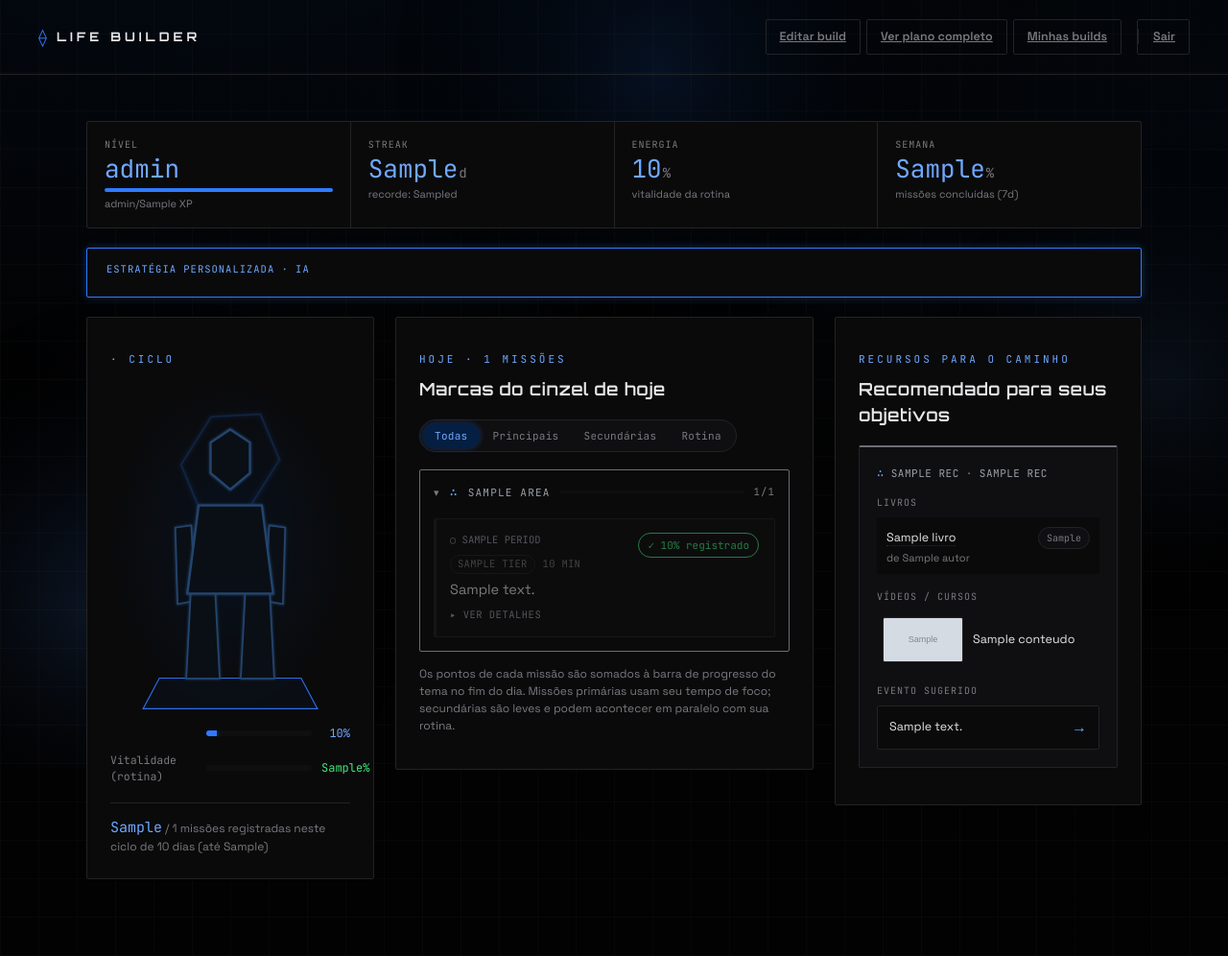
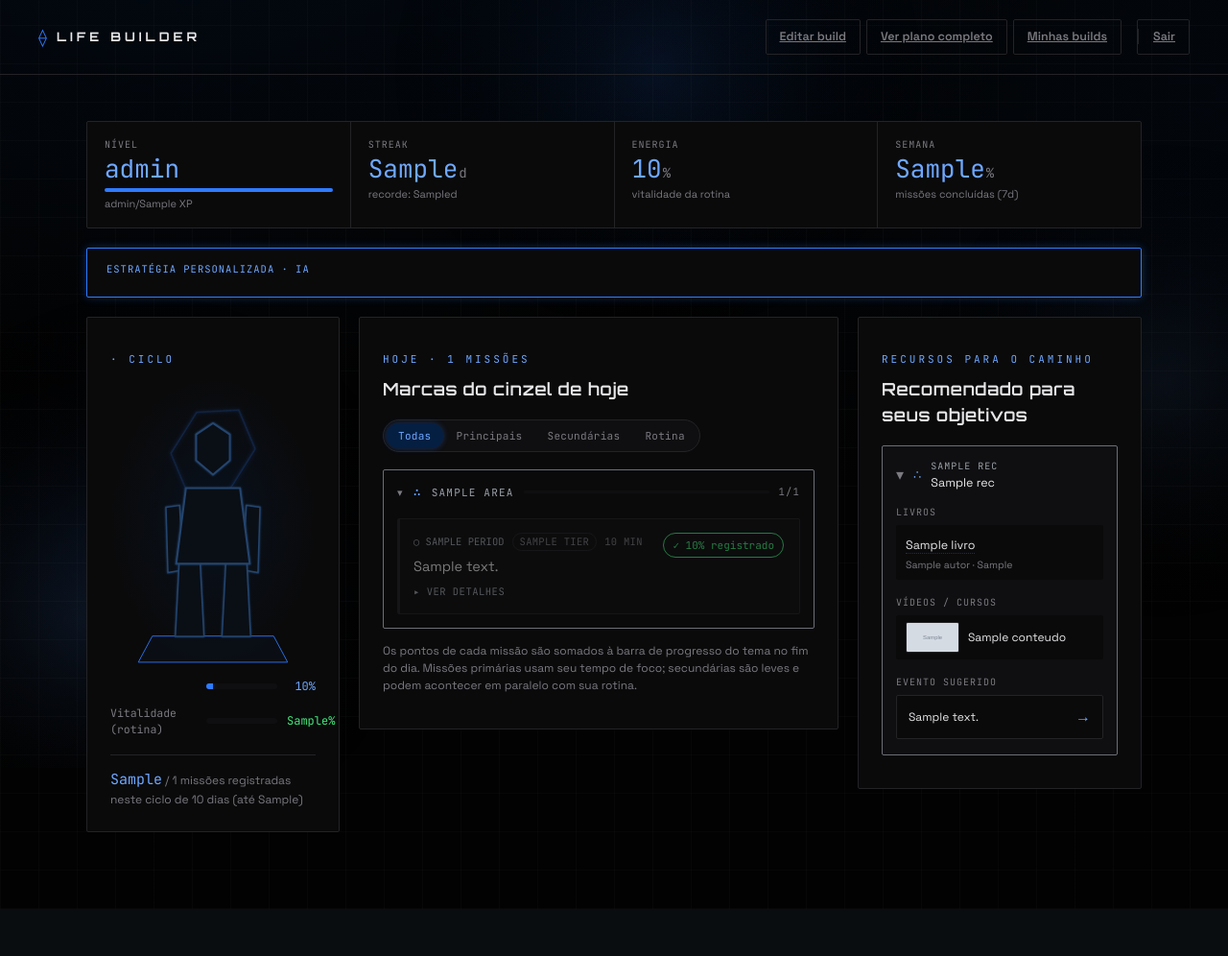
Before and after one commit to rcrdevs/life-builder-assistant, a Flask app: template templates/dashboard.html in a window 1280 px wide. Shown: the whole page at 96% size. After the commit the page ends 946 px from the top, so only its background shows below. Run offline with Flask 3, Linux system fonts and the light colour scheme; the template is opened without the code that fills it: most values are stand-ins (such as "Sample title", 1, 10 or a date in 2020); grey boxes marked "Sample" are stand-in pictures; a database or web service that is not in the repository returns one stand-in record (values such as "Sample title"); some libraries are stand-ins or nearby versions.

Commit message:
Zera missoes duplicadas, corrige card que ficava 'selecionado' apos desmarcar, e refaz layout de recursos
Missoes duplicadas: o teto de repeticao por dia era 2, mas ver a mesma tarefa
duas vezes na lista de hoje continua parecendo bug pra quem usa. Agora e 1 --
nenhuma missao se repete dentro do mesmo dia. A variedade entre dias continua
(o ciclo de templates segue avancando de um dia pro outro). Verificado em 3
cenarios (1, 2 e 4 areas) ao longo dos 14 dias do ciclo.

Card "selecionado" mesmo apos desmarcar: a causa era o valor de prioridade
(tier) do card, que nunca era limpo no uncheck -- o CSS coloria o card a
partir desse valor, entao ele mantinha borda, glow e o selo "Principal"
depois de desmarcado. Agora o uncheck limpa a prioridade, e o estado visual
passou a vir de classes aplicadas por JS (static/js/checkable.js, novo) em
vez de :has(input:checked)/:has([value=...]) -- mais explicito, inspecionavel
no DevTools e sem depender de suporte a :has(). Verificado ao vivo: card
desmarcado fica pixel a pixel identico a um card nunca tocado, o mesmo
valendo pras pills de objetivo.

Recursos para o caminho: o layout anterior punha titulo e preco lado a lado
numa coluna de ~300px, e o chip de preco (nowrap, sem encolher) deixava so
46px pro titulo do livro -- que quebrava quase letra por letra, ocupando
209px de altura. Agora tudo empilha na vertical (titulo em largura cheia,
autor/preco como meta discreta abaixo) e cada card virou colapsavel, so o
primeiro aberto por padrao. Altura do titulo caiu 69% (209px -> 65px) e a
pagina inteira encolheu 33% (2269px -> 1514px).

Hierarquia do dashboard: as missoes (o que o usuario abre o app pra ver todo
dia) agora tem a coluna mais larga -- antes as duas laterais somadas tinham
mais espaco que o miolo.

Co-Authored-By: Claude Sonnet 5 <noreply@anthropic.com>

```diff
--- a/static/css/style.css
+++ b/static/css/style.css
@@ -366,10 +370,13 @@ input:focus, select:focus, textarea:focus, button:focus {
 .lb-build-new-form input:focus { outline: none; border-color: var(--neon); }
 
 /* ---------- DASHBOARD ---------- */
+/* As missoes sao o conteudo que o usuario abre o app pra ver todo dia, entao
+   ficam com a coluna mais larga -- antes as duas laterais (avatar + recursos)
+   somavam mais largura que o miolo, invertendo a hierarquia. */
 .lb-dashboard {
     display: grid;
-    grid-template-columns: 300px 1fr 320px;
-    gap: 22px;
+    grid-template-columns: 264px minmax(0, 1fr) 296px;
+    gap: 20px;
     align-items: start;
 }
 @media (max-width: 1050px) {
@@ -560,47 +567,61 @@ input:focus, select:focus, textarea:focus, button:focus {
     margin-bottom: 18px;
 }
 
+/* Coluna estreita (~300px): tudo aqui empilha na vertical. A versao anterior
+   punha titulo e preco lado a lado, e o chip de preco (nowrap, sem encolher)
+   comia a linha inteira -- sobravam ~46px pro titulo do livro, que quebrava
+   quase letra por letra. Numa coluna dessa largura, competir por espaco
+   horizontal nunca cabe: titulo ocupa a largura toda, o resto vira meta
+   discreta embaixo. */
 .lb-rec-card {
     border: 1px solid var(--line);
-    border-top: 2px solid var(--chrome);
     border-radius: var(--radius);
-    padding: 18px;
-    margin-bottom: 14px;
+    margin-bottom: 10px;
     background: var(--surface-2);
+    transition: border-color .15s ease;
 }
-.lb-rec-card__title {
-    display: flex; align-items: baseline; gap: 7px; flex-wrap: wrap;
-    font-family: var(--font-mono); font-size: 11px; letter-spacing: 0.5px; color: var(--chrome-bright);
-    text-transform: uppercase; margin: 0 0 14px;
+.lb-rec-card[open] { border-color: var(--chrome); }
+.lb-rec-card__summary {
+    display: flex; align-items: center; gap: 10px;
+    list-style: none; cursor: pointer; padding: 13px 14px;
 }
-.lb-rec-card__icon { color: var(--neon-bright); font-size: 12px; }
-.lb-rec-card__sep { color: var(--text-dim); }
+.lb-rec-card__summary::-webkit-details-marker { display: none; }
+.lb-rec-card__summary::before { content: "▸"; color: var(--text-dim); flex-shrink: 0; }
+.lb-rec-card[open] > .lb-rec-card__summary::before { content: "▾"; }
+.lb-rec-card__icon { color: var(--neon-bright); font-size: 13px; flex-shrink: 0; }
+.lb-rec-card__labels { display: flex; flex-direction: column; gap: 2px; min-width: 0; }
+.lb-rec-card__area {
+    font-family: var(--font-mono); font-size: 10px; letter-spacing: 1px;
+    color: var(--chrome-bright); text-transform: uppercase;
+}
+.lb-rec-card__goal { font-size: 12.5px; color: var(--text); line-height: 1.3; }
+.lb-rec-card__body { padding: 2px 14px 16px; }
 
 .lb-rec-block { margin-bottom: 16px; }
 .lb-rec-block:last-child { margin-bottom: 0; }
 .lb-rec-block__label {
     display: block; font-size: 10px; color: var(--text-dim); text-transform: uppercase;
-    letter-spacing: 1px; font-family: var(--font-mono); margin-bottom: 8px;
+    letter-spacing: 1px; font-family: var(--font-mono); margin-bottom: 6px;
 }
 
-.lb-rec-items { display: flex; flex-direction: column; gap: 1px; }
+.lb-rec-items { display: flex; flex-direction: column; gap: 2px; }
 .lb-rec-item {
-    display: flex; align-items: baseline; justify-content: space-between; gap: 10px;
+    display: flex; flex-direction: column; gap: 3px;
     padding: 8px 10px; border-radius: var(--radius); background: var(--surface);
     transition: background .15s ease;
 }
 .lb-rec-item:hover { background: var(--surface-2); box-shadow: inset 0 0 0 1px var(--line); }
-.lb-rec-item__main { display: flex; flex-direction: column; gap: 2px; min-width: 0; }
-.lb-rec-item__title { font-size: 12.5px; color: var(--text); text-decoration: none; border-bottom: 1px dotted var(--neon-glow); }
+.lb-rec-item__title {
+    font-size: 12.5px; line-height: 1.35; color: var(--text); text-decoration: none;
+    border-bottom: 1px dotted var(--neon-glow);
+    /* titulo de livro e longo e a coluna e estreita -- distribui as linhas de
+       forma mais equilibrada em vez de deixar uma ultima linha orfa. */
+    text-wrap: pretty;
+}
 .lb-rec-item__title:hover { color: var(--neon-bright); }
-.lb-rec-item__meta { font-size: 11px; color: var(--text-dim); }
-.lb-rec-item__price {
-    flex-shrink: 0; font-family: var(--font-mono); font-size: 10px; color: var(--text-dim);
-    background: var(--surface-2); border: 1px solid var(--line); border-radius: 999px; padding: 3px 8px;
-    white-space: nowrap;
-}
+.lb-rec-item__meta { font-size: 10.5px; color: var(--text-dim); line-height: 1.3; }
 
-.lb-rec-livro { position: relative; display: inline-block; }
+.lb-rec-livro { position: relative; display: block; }
 .lb-rec-livro__popover {
     display: none;
     position: absolute; bottom: calc(100% + 8px); left: 0; z-index: 30;
@@ -623,32 +644,32 @@ input:focus, select:focus, textarea:focus, button:focus {
 .lb-rec-livro__loja { font-weight: 600; color: var(--text); }
 .lb-rec-livro__preco { color: var(--text-dim); font-size: 10.5px; text-align: right; }
 
-.lb-rec-videos { display: flex; flex-direction: column; gap: 6px; }
+.lb-rec-videos { display: flex; flex-direction: column; gap: 2px; }
 .lb-rec-video {
-    display: flex; align-items: center; gap: 10px; text-decoration: none; color: var(--text); font-size: 12.5px;
-    padding: 6px; border-radius: var(--radius); transition: background .15s ease;
+    display: flex; align-items: center; gap: 9px; text-decoration: none; color: var(--text); font-size: 12px;
+    padding: 7px 10px; border-radius: var(--radius); background: var(--surface);
+    transition: background .15s ease;
 }
-.lb-rec-video:hover { background: var(--surface); }
+.lb-rec-video:hover { background: var(--surface-2); box-shadow: inset 0 0 0 1px var(--line); }
 .lb-rec-video:hover .lb-rec-video__title { color: var(--neon-bright); }
-.lb-rec-video__thumb-wrap { flex-shrink: 0; position: relative; width: 84px; height: 47px; }
 .lb-rec-video__thumb {
-    width: 84px; height: 47px; object-fit: cover; border-radius: var(--radius); border: 1px solid var(--line);
-    display: block;
+    flex-shrink: 0; width: 56px; height: 32px; object-fit: cover;
+    border-radius: var(--radius); border: 1px solid var(--line); display: block;
 }
 .lb-rec-video__thumb--placeholder {
     display: flex; align-items: center; justify-content: center;
-    background: var(--surface); color: var(--chrome-bright); font-size: 14px;
+    background: var(--surface-2); color: var(--chrome); font-size: 11px;
 }
-.lb-rec-video__title { line-height: 1.35; }
+.lb-rec-video__title { line-height: 1.35; min-width: 0; }
 
-.lb-rec-block--evento a { text-decoration: none; }
 .lb-rec-evento {
     display: flex; align-items: center; justify-content: space-between; gap: 10px;
     padding: 10px 12px; border: 1px solid var(--line); border-radius: var(--radius);
-    background: var(--surface); transition: border-color .15s ease, background .15s ease;
+    background: var(--surface); text-decoration: none;
+    transition: border-color .15s ease, background .15s ease;
 }
 .lb-rec-evento:hover { border-color: var(--neon); background: var(--surface-2); }
-.lb-rec-evento__desc { font-size: 12.5px; color: var(--text); }
+.lb-rec-evento__desc { font-size: 12px; line-height: 1.35; color: var(--text); min-width: 0; }
 .lb-rec-evento__arrow { color: var(--neon-bright); flex-shrink: 0; }
 
 .lb-toast {
--- a/templates/base.html
+++ b/templates/base.html
@@ -33,6 +33,7 @@
         <script src="{{ url_for('static', filename='js/assistant.js') }}"></script>
     {% endif %}
     <script src="{{ url_for('static', filename='js/background.js') }}"></script>
+    <script src="{{ url_for('static', filename='js/checkable.js') }}"></script>
     {% block extra_scripts %}{% endblock %}
 </body>
 </html>
--- a/templates/dashboard.html
+++ b/templates/dashboard.html
@@ -250,19 +250,22 @@
         <h2 class="lb-panel-title">Recomendado para seus objetivos</h2>
 
         {% for rec in recs %}
-        <div class="lb-rec-card">
-            <p class="lb-rec-card__title">
+        <details class="lb-rec-card" {% if loop.first %}open{% endif %}>
+            <summary class="lb-rec-card__summary">
                 <span class="lb-rec-card__icon">{{ area_icons.get(rec.area, '∴') }}</span>
-                {{ rec.area_label }} <span class="lb-rec-card__sep">·</span> {{ rec.goal_label }}
-            </p>
+                <span class="lb-rec-card__labels">
+                    <span class="lb-rec-card__area">{{ rec.area_label }}</span>
+                    <span class="lb-rec-card__goal">{{ rec.goal_label }}</span>
+                </span>
+            </summary>
+            <div class="lb-rec-card__body">
                 <div class="lb-rec-block">
                     <span class="lb-rec-block__label">Livros</span>
                     <div class="lb-rec-items">
                         {% for l in rec.livros %}
                         <div class="lb-rec-item">
-                        <div class="lb-rec-item__main">
                             <span class="lb-rec-livro">
-                                <a href="{{ l.link }}" target="_blank" rel="noopener" class="lb-rec-item__title lb-rec-livro__trigger">{{ l.titulo }}</a>
+                                <a href="{{ l.link }}" target="_blank" rel="noopener" class="lb-rec-item__title">{{ l.titulo }}</a>
                                 {% if l.opcoes and l.opcoes|length > 1 %}
                                 <div class="lb-rec-livro__popover">
                                     <p class="lb-rec-livro__popover-title">Onde encontrar</p>
@@ -275,9 +278,10 @@
                                 </div>
                                 {% endif %}
                             </span>
-                            {% if l.autor %}<span class="lb-rec-item__meta">de {{ l.autor }}</span>{% endif %}
-                        </div>
-                        <span class="lb-rec-item__price">{{ l.preco_nota }}</span>
+                            <span class="lb-rec-item__meta">
+                                {%- if l.autor %}{{ l.autor }} · {% endif -%}
+                                {{ l.preco_nota }}
+                            </span>
                         </div>
                         {% endfor %}
                     </div>
@@ -287,19 +291,17 @@
                     <div class="lb-rec-videos">
                         {% for c in rec.conteudo %}
                         <a href="{{ c.url }}" target="_blank" rel="noopener" class="lb-rec-video">
-                        <span class="lb-rec-video__thumb-wrap">
                             {% if c.thumbnail %}
                             <img src="{{ c.thumbnail }}" alt="" class="lb-rec-video__thumb">
                             {% else %}
                             <span class="lb-rec-video__thumb lb-rec-video__thumb--placeholder">▶</span>
                             {% endif %}
-                        </span>
                             <span class="lb-rec-video__title">{{ c.titulo }}</span>
                         </a>
                         {% endfor %}
                     </div>
                 </div>
-            <div class="lb-rec-block lb-rec-block--evento">
+                <div class="lb-rec-block">
                     <span class="lb-rec-block__label">Evento sugerido</span>
                     <a href="{{ rec.evento.link }}" target="_blank" rel="noopener" class="lb-rec-evento">
                         <span class="lb-rec-evento__desc">{{ rec.evento.desc }}{% if user.basic_info.cidade %} — próximo de {{ user.basic_info.cidade }}{% endif %}</span>
@@ -307,6 +309,7 @@
                     </a>
                 </div>
             </div>
+        </details>
         {% endfor %}
     </aside>
 </section>
```
Also changed, not shown: other parts of static/css/style.css (+18 -14 lines), engine.py (+12 -9 lines), static/js/area_tiers.js (+18 -3 lines), static/js/checkable.js (added, +54 -0 lines). Lines whose indentation alone changed are shown as unchanged.
